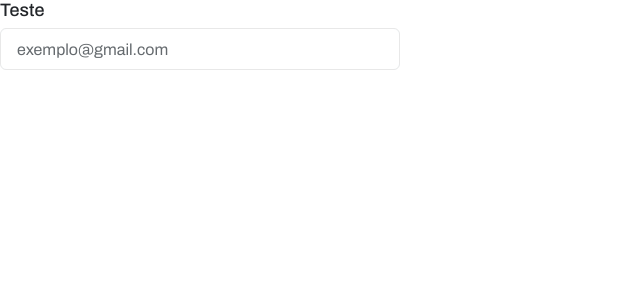
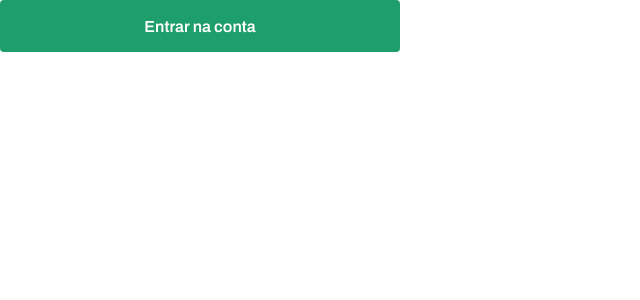
Before and after one commit to MeninoDenii/desafio-mcc, a React (Vite) app: page / in a window 1280 px wide. Shown: the top 300 px of the page, without its empty margins (0-640 px from the left). Built offline with nearby package versions, Linux system fonts and the light colour scheme.

Commit message:
feat: finished Button Component

```diff
--- a/src/App.tsx
+++ b/src/App.tsx
@@ -1,4 +1,4 @@
-import { Input } from "./components";
+import { Button } from "./components";
 import { GlobalStyle } from "./globalStyle";
 // import { LoginPage } from "./pages";
 
@@ -6,7 +6,7 @@ function App() {
   return (
     <>
       <GlobalStyle />
-      <Input label="Teste" width="400px" placeholder="exemplo@gmail.com" />
+      <Button width="400px">Entrar na conta</Button>
     </>
   );
 }
--- /dev/null
+++ b/src/components/Button/StyledButton.ts
@@ -0,0 +1,22 @@
+import styled from "styled-components";
+
+interface ButtonStyledProps {
+  width?: string;
+}
+
+export const ButtonStyled = styled.button<ButtonStyledProps>`
+  background-color: #1e9e6a;
+  width: ${(props) => props.width || "100%"};
+  height: 52px;
+  color: #fff;
+  border: 0;
+  font-weight: 600;
+  border-radius: 4px;
+  font-family: "Archivo", sans-serif;
+  cursor: pointer;
+  transition: all 0.3s;
+
+  &:hover {
+    filter: brightness(0.9);
+  }
+`;
--- /dev/null
+++ b/src/components/Button/index.tsx
@@ -0,0 +1,21 @@
+import { ButtonHTMLAttributes, ReactNode } from "react";
+import { ButtonStyled } from "./StyledButton";
+
+interface ButtonProps extends ButtonHTMLAttributes<HTMLButtonElement> {
+  children: ReactNode;
+  width?: string;
+}
+
+const Button: React.FC<ButtonProps> = ({
+  children,
+  width = "100%",
+  ...rest
+}) => {
+  return (
+    <ButtonStyled width={width} {...rest}>
+      {children}
+    </ButtonStyled>
+  );
+};
+
+export default Button;
--- a/src/components/index.ts
+++ b/src/components/index.ts
@@ -1 +1,2 @@
 export { default as Input } from "./Input";
+export { default as Button } from "./Button";
```
